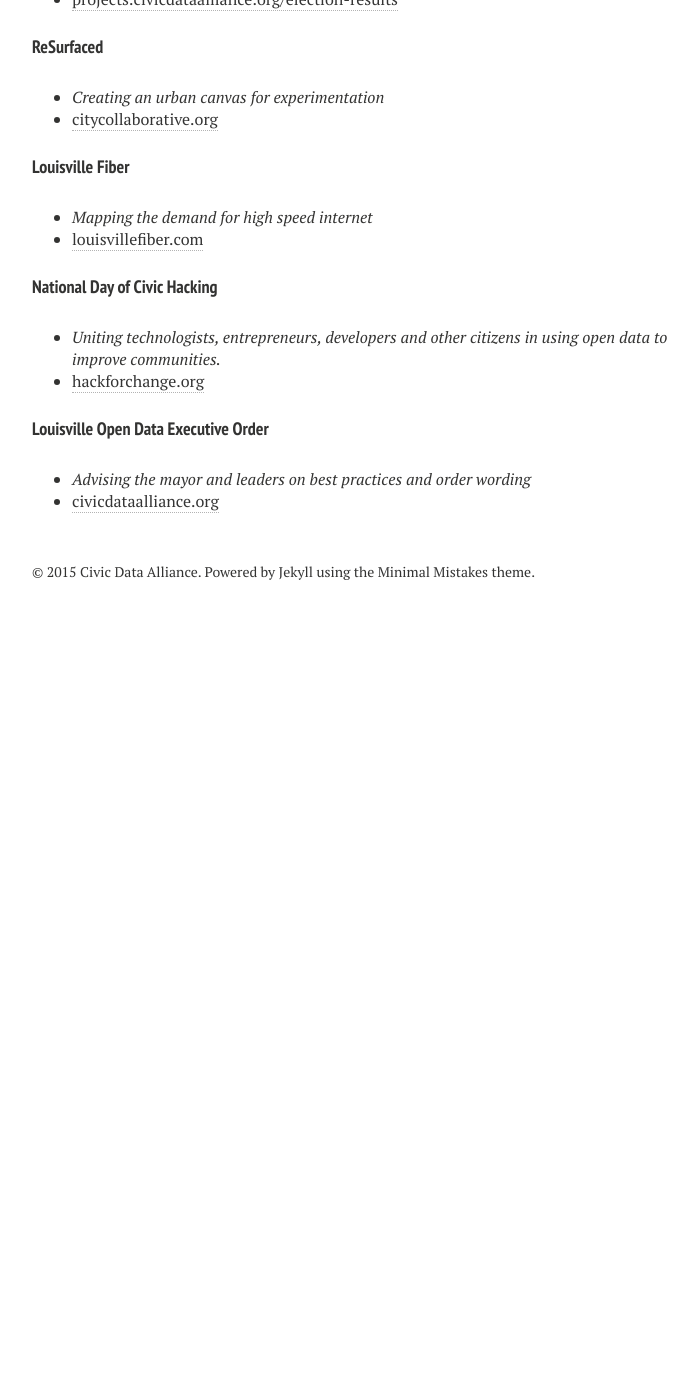
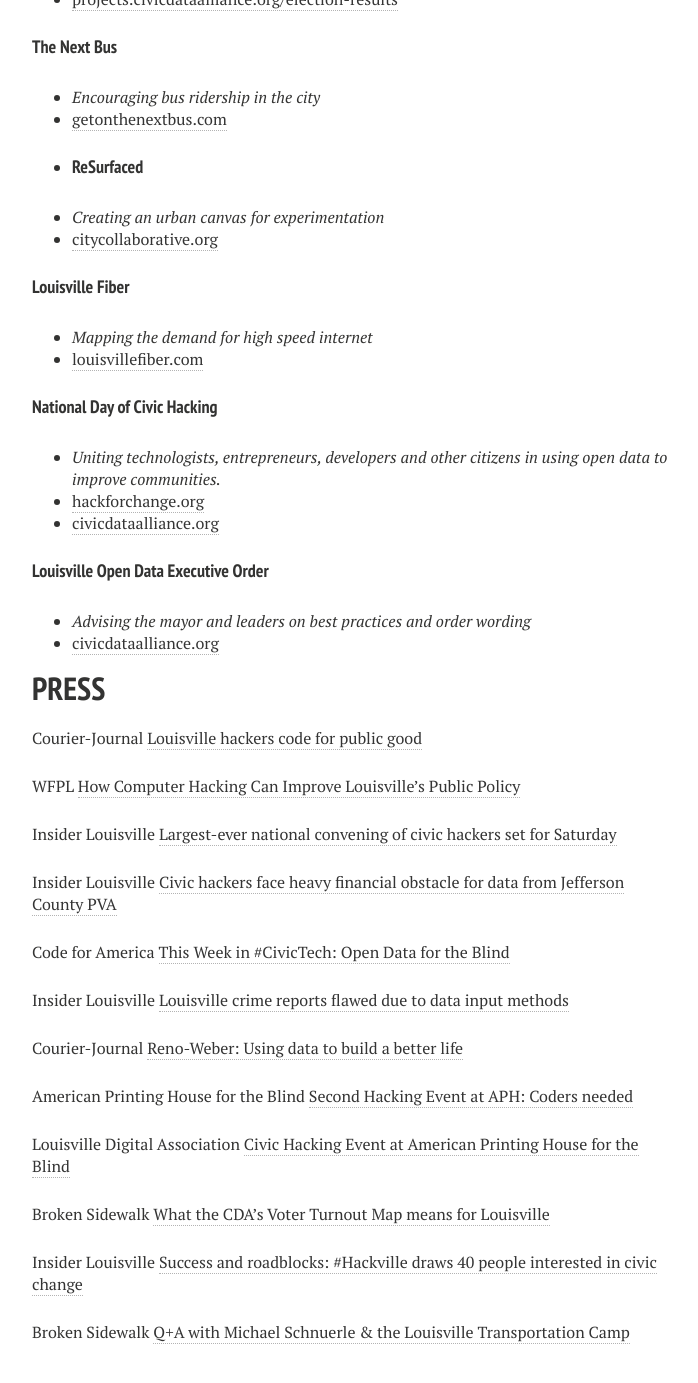
Before and after one commit to reydelleon/civicdata.github.io, a Jekyll site: the page built from projects.md, in a window 1280 px wide and 1400 px high, scrolled down 1581 px. Shown: the top 1383 px of the window, without its empty margins (288-986 px from the left). Built offline with Jekyll 4.4.1, drawn with Linux system fonts in a browser that asks for light colours; nearby versions of some CDN libraries; before the commit the page ends 2211 px from its top, so only the background shows below that; some of the changed text lies outside the part shown.

Commit message:
Site updates
press, links, projects

```diff
--- a/projects.md
+++ b/projects.md
@@ -14,6 +14,8 @@ image:
 
 The Civic Data Alliance is composed of local volunteers, helping to open data, assist the government and non-profits, and generate public interest and feedback.  To that end, here is a list of current and past projects that our members are working on for the community.
 
+
+
 # ONGOING
 
 #### **Open Records FOIA/KORA Requests and Data Hosting**
@@ -25,7 +27,13 @@ The Civic Data Alliance is composed of local volunteers, helping to open data, a
 * [opendatahandbook.org](http://opendatahandbook.org/)
 * [opengovdata.org](http://opengovdata.org/)
 
+
+
 # CURRENT
+
+#### **Tree and Property Maps**
+* *Louisville Property Tax and Tree Cover by Parcel Map*
+* [civicdataalliance.org](http://www.civicdataalliance.org/louisville-property-tax-tree-canopy-map-open-data/)
 
 #### **Open Street Map for the Visually Impaired**
 * *Helping the Visually Impaired Navigate Louisville Using Open Data*
@@ -52,6 +58,10 @@ The Civic Data Alliance is composed of local volunteers, helping to open data, a
 * [projects.civicdataalliance.org/voter-turnout](http://projects.civicdataalliance.org/voter-turnout/)
 * [projects.civicdataalliance.org/election-results](http://projects.civicdataalliance.org/election-results/)
 
+#### **The Next Bus**
+* *Encouraging bus ridership in the city*
+* [getonthenextbus.com](http://www.getonthenextbus.com)
+*
 #### **ReSurfaced**
 * *Creating an urban canvas for experimentation*
 * [citycollaborative.org](http://citycollaborative.org/popupplaza/)
@@ -63,8 +73,34 @@ The Civic Data Alliance is composed of local volunteers, helping to open data, a
 #### **National Day of Civic Hacking**
 * *Uniting technologists, entrepreneurs, developers and other citizens in using open data to improve communities.*
 * [hackforchange.org](http://blog.yourmapper.com/2014/06/hack-for-change-louisville-recap-2014/)
-
+* [civicdataalliance.org](http://www.civicdataalliance.org/national-day-of-civic-hacking-louisville/)
 
 #### **Louisville Open Data Executive Order**
 * *Advising the mayor and leaders on best practices and order wording*
 * [civicdataalliance.org](http://www.civicdataalliance.org/forum/?place=msg%2Fcivicdataalliance%2FiNpZKsimyf0%2FYPyqmThcnTEJ)
+
+# PRESS
+
+Courier-Journal [Louisville hackers code for public good](http://www.courier-journal.com/story/news/local/2015/06/07/louisville-hackers-code-public-good/28666213/)
+
+WFPL [How Computer Hacking Can Improve Louisville’s Public Policy](http://wfpl.org/how-computer-hacking-can-improve-louisvilles-public-policy/)
+
+Insider Louisville [Largest-ever national convening of civic hackers set for Saturday](http://insiderlouisville.com/startups/ecosystem/civic-data-alliance-hosts-national-day-civic-hacking-weekend/)
+
+Insider Louisville [Civic hackers face heavy financial obstacle for data from Jefferson County PVA](http://insiderlouisville.com/metro/social_good/civic-hackers-face-heavy-financial-obstacle-data-jefferson-county-pva/)
+
+Code for America [This Week in #CivicTech: Open Data for the Blind](http://www.codeforamerica.org/blog/2015/05/21/this-week-in-civictech-open-data-for-the-blind/)
+
+Insider Louisville [Louisville crime reports flawed due to data input methods](http://insiderlouisville.com/news/data/)
+
+Courier-Journal [Reno-Weber: Using data to build a better life](http://www.courier-journal.com/story/opinion/2015/05/16/greater-louisville-project-data-driven-community-outcomes/27463879/)
+
+American Printing House for the Blind [Second Hacking Event at APH: Coders needed](http://www.aph.org/pr/20150303-Louisville-Civic-Data-Alliance-to-hold-Second-Civic-Hacking-Event.html)
+
+Louisville Digital Association [Civic Hacking Event at American Printing House for the Blind ](http://www.louisvilledigital.org/events/louisvilles-civic-data-alliance-to-hold-second-civic-hacking-event-at-american-printing-house-for-the-blind-on-march-21-coders-needed/)
+
+Broken Sidewalk [What the CDA’s Voter Turnout Map means for Louisville](http://brokensidewalk.com/2014/voter-turnout-map/)
+
+Insider Louisville [Success and roadblocks: #Hackville draws 40 people interested in civic change](http://insiderlouisville.com/metro/social_good/hackville-draws-40-people-interested-in-civic-change/)
+
+Broken Sidewalk [Q+A with Michael Schnuerle & the Louisville Transportation Camp](http://brokensidewalk.com/2011/an-open-data-qa-with-michael-schnuerle-and-the-louisville-transportation-camp/)
```
Also changed, not shown: other parts of projects.md (+1 -3 lines), _posts/2015-05-21-national-day-of-civic-hacking-louisville.md (+10 -4 lines), about.md (+5 -3 lines).
